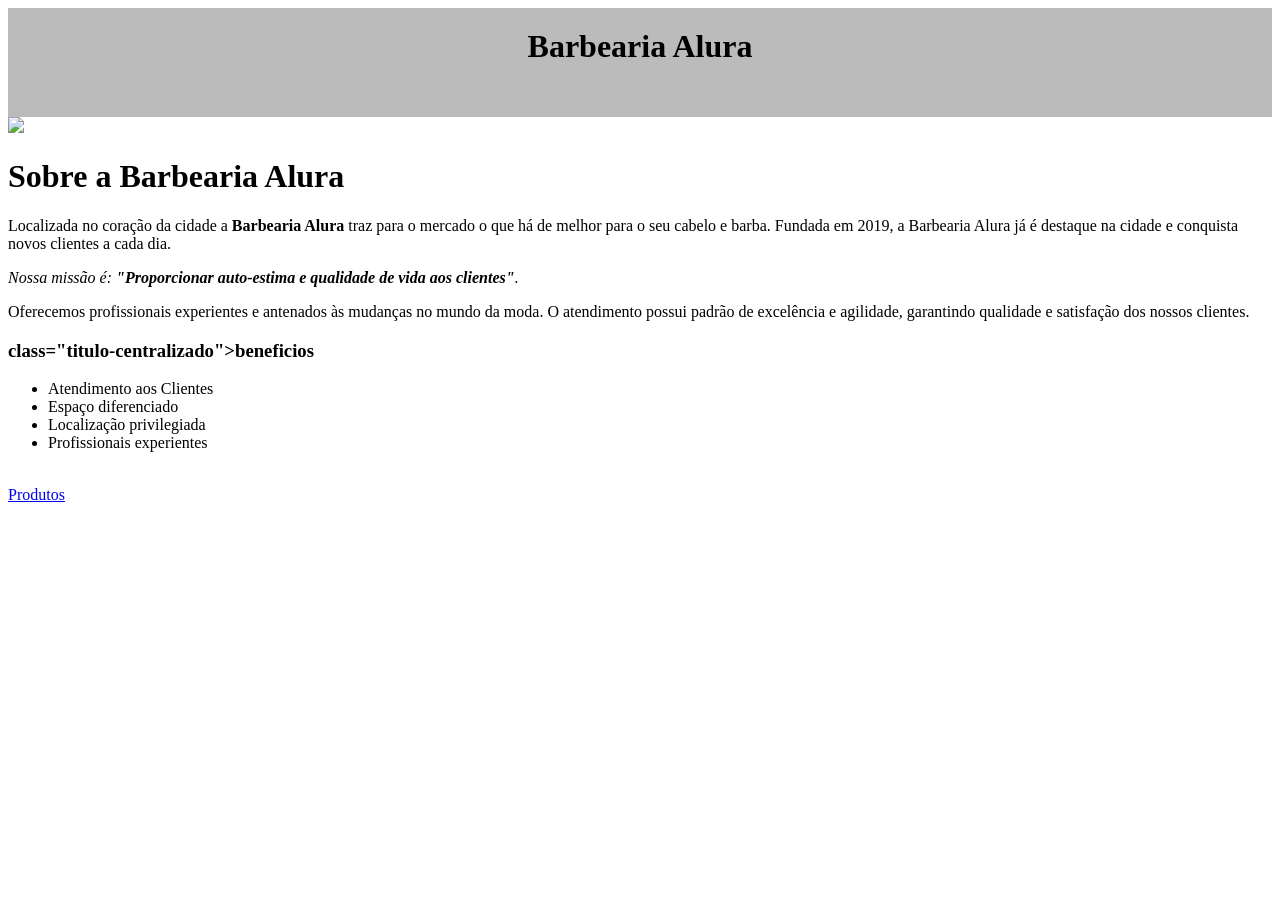
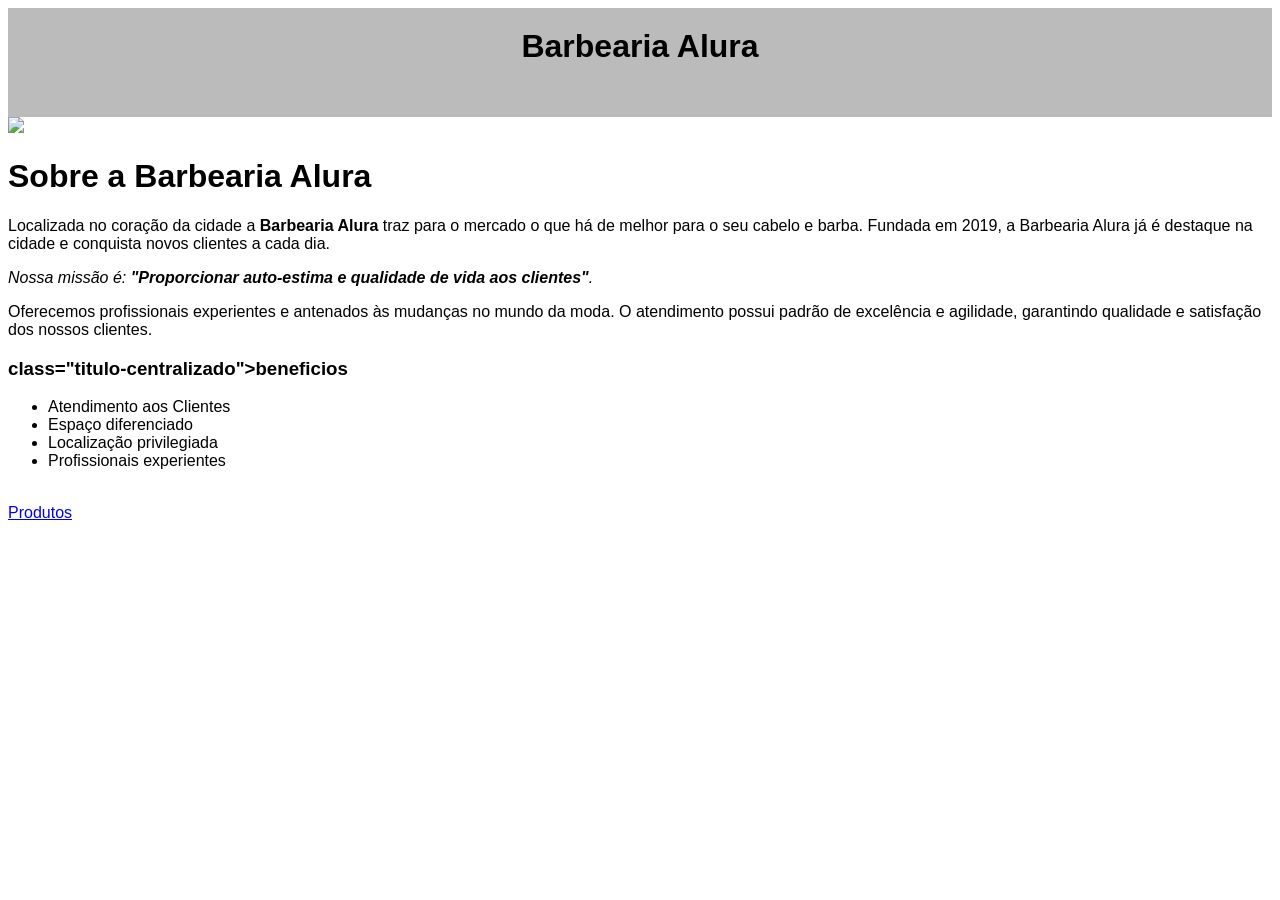

cachorroSemPerna

--- a/style.css
+++ b/style.css
@@ -1,3 +1,6 @@
+body{
+	font-family: 'Montserrat', sans-serif;
+}
 header {
 	background: #BBBBBB;
 	padding: 20px 0;
